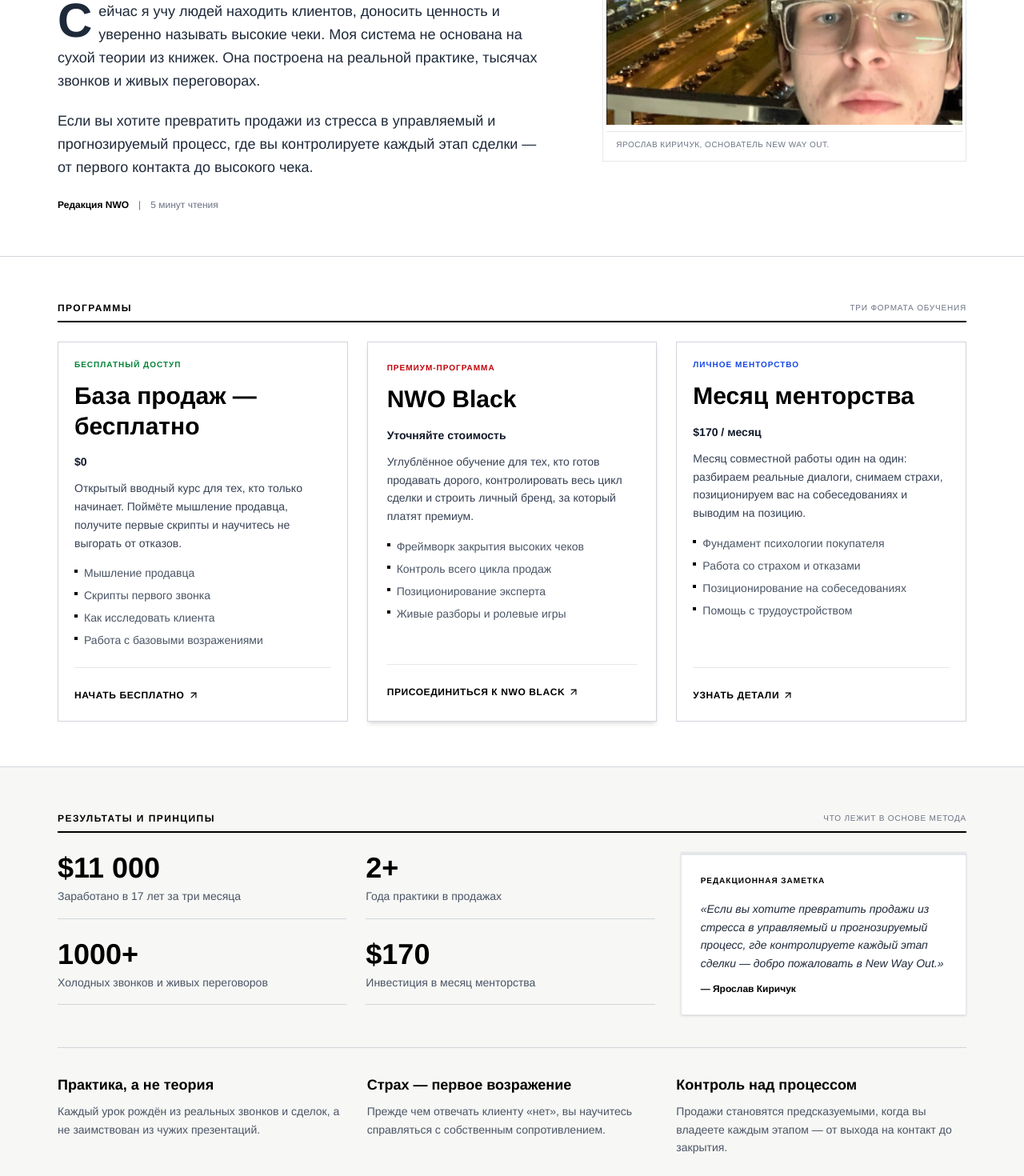
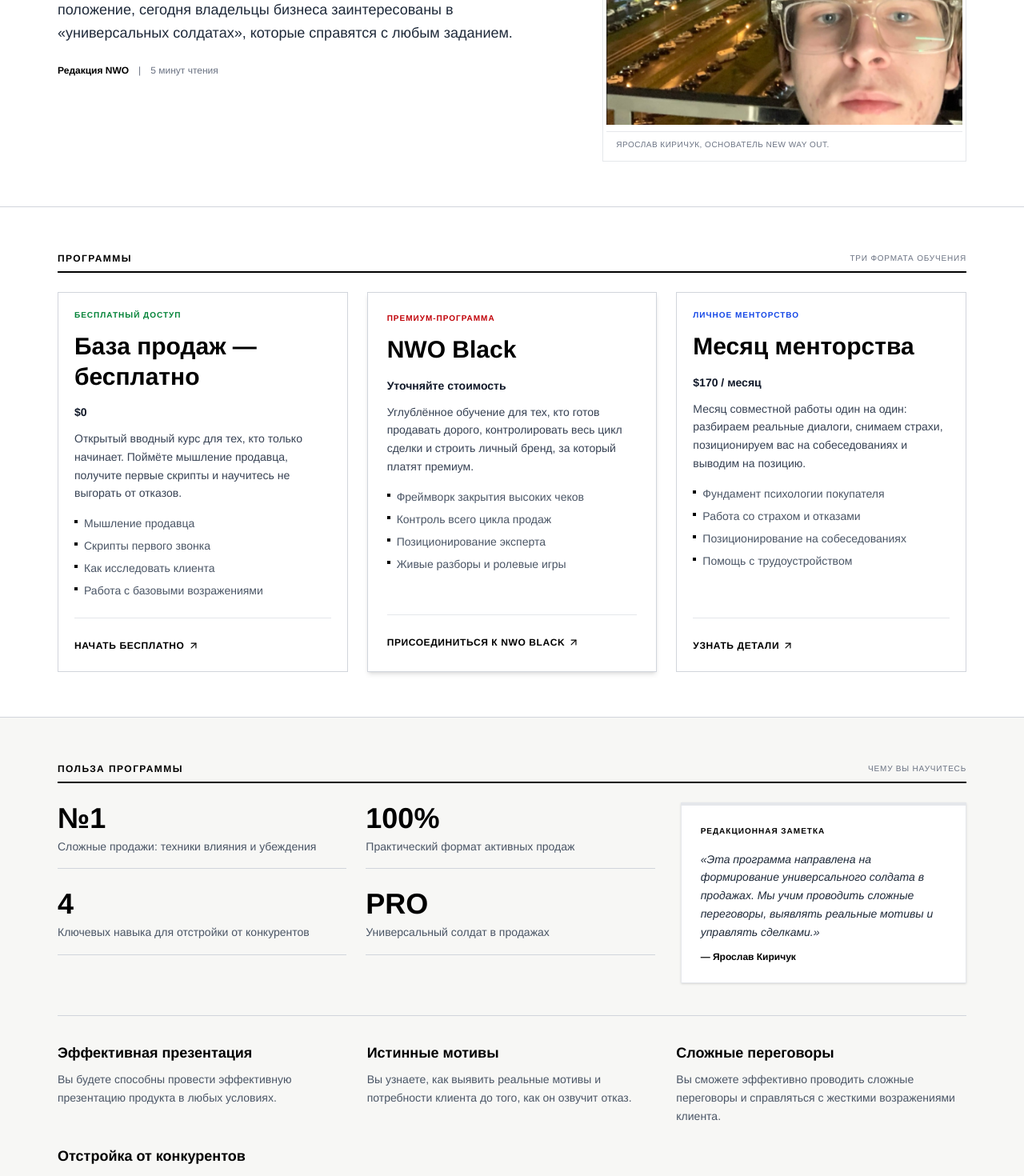
Before and after one commit to yaroslavkiri4ykknifhit-max/NWO, a Next.js app: page / in a window 1280 px wide. Shown: the part 1040-2510 px from the top of the page at 80% size. Built offline with nearby package versions, Linux system fonts and the light colour scheme; a web font is replaced by a local one.

Commit message:
feat: replace marketing copy with MBSchool texts

```diff
--- a/components/landing-page.tsx
+++ b/components/landing-page.tsx
@@ -134,14 +134,14 @@ function LeadStory() {
       <div className="mx-auto max-w-[1200px] px-4 sm:px-6 lg:px-8">
         <div className="grid gap-8 lg:grid-cols-12">
           <div className="lg:col-span-7 lg:pr-8">
-            <h2 className="mb-6 font-display text-4xl font-bold tracking-tight text-black sm:text-5xl md:text-6xl lg:text-[4rem] leading-[1.05] italic">
-              Я — Ярослав Киричук. В 17 лет я сделал $11,000 на продажах.
+            <h2 className="mb-6 font-display text-4xl font-bold tracking-tight text-black sm:text-5xl md:text-6xl lg:text-[3rem] leading-[1.05]">
+              Практический курс по активным продажам
             </h2>
             <p className="mb-5 font-display text-lg leading-relaxed text-gray-800 first-letter:float-left first-letter:text-6xl first-letter:pr-2 first-letter:font-bold first-letter:mt-[-4px]">
-              Сейчас я учу людей находить клиентов, доносить ценность и уверенно называть высокие чеки. Моя система не основана на сухой теории из книжек. Она построена на реальной практике, тысячах звонков и живых переговорах.
+              Если компания хочет продать свой продукт, одного желания и грамотного маркетинга недостаточно. Нужен sales-менеджер, который сможет в короткие сроки обеспечить определенный объем продаж.
             </p>
             <p className="font-display text-lg leading-relaxed text-gray-800">
-              Если вы хотите превратить продажи из стресса в управляемый и прогнозируемый процесс, где вы контролируете каждый этап сделки — от первого контакта до высокого чека.
+              Учитывая уровень конкуренции на рынках и сложное экономическое положение, сегодня владельцы бизнеса заинтересованы в «универсальных солдатах», которые справятся с любым заданием.
             </p>
             <div className="mt-6 flex items-center gap-3 font-ui text-xs text-gray-500">
               <span className="font-semibold text-black">Редакция NWO</span>
@@ -325,24 +325,28 @@ function ProgramsSection() {
 }
 
 const stats = [
-  { value: "$11 000", label: "Заработано в 17 лет за три месяца" },
-  { value: "2+", label: "Года практики в продажах" },
-  { value: "1000+", label: "Холодных звонков и живых переговоров" },
-  { value: "$170", label: "Инвестиция в месяц менторства" },
+  { value: "№1", label: "Сложные продажи: техники влияния и убеждения" },
+  { value: "100%", label: "Практический формат активных продаж" },
+  { value: "4", label: "Ключевых навыка для отстройки от конкурентов" },
+  { value: "PRO", label: "Универсальный солдат в продажах" },
 ]
 
 const principles = [
   {
-    title: "Практика, а не теория",
-    body: "Каждый урок рождён из реальных звонков и сделок, а не заимствован из чужих презентаций.",
+    title: "Эффективная презентация",
+    body: "Вы будете способны провести эффективную презентацию продукта в любых условиях.",
   },
   {
-    title: "Страх — первое возражение",
-    body: "Прежде чем отвечать клиенту «нет», вы научитесь справляться с собственным сопротивлением.",
+    title: "Истинные мотивы",
+    body: "Вы узнаете, как выявить реальные мотивы и потребности клиента до того, как он озвучит отказ.",
   },
   {
-    title: "Контроль над процессом",
-    body: "Продажи становятся предсказуемыми, когда вы владеете каждым этапом — от выхода на контакт до закрытия.",
+    title: "Сложные переговоры",
+    body: "Вы сможете эффективно проводить сложные переговоры и справляться с жесткими возражениями клиента.",
+  },
+  {
+    title: "Отстройка от конкурентов",
+    body: "Вы узнаете о передовых техниках отстройки от конкурентов, чтобы выигрывать сделки без демпинга.",
   },
 ]
 
@@ -350,7 +354,7 @@ function ResultsSection() {
   return (
     <section id="results" className="border-b border-gray-300 bg-[#f7f7f5] py-10 md:py-14">
       <div className="mx-auto max-w-[1200px] px-4 sm:px-6 lg:px-8">
-        <SectionHeader title="Результаты и принципы" subtitle="Что лежит в основе метода" />
+        <SectionHeader title="Польза программы" subtitle="Чему вы научитесь" />
 
         <div className="grid gap-8 lg:grid-cols-12">
           <div className="lg:col-span-8">
@@ -374,8 +378,7 @@ function ResultsSection() {
                 Редакционная заметка
               </h4>
               <p className="font-display text-sm italic leading-relaxed text-gray-800">
-                «Если вы хотите превратить продажи из стресса в управляемый и прогнозируемый процесс, где
-                контролируете каждый этап сделки — добро пожаловать в New Way Out.»
+                «Эта программа направлена на формирование универсального солдата в продажах. Мы учим проводить сложные переговоры, выявлять реальные мотивы и управлять сделками.»
               </p>
               <p className="mt-3 font-ui text-xs font-semibold text-black">
                 — Ярослав Киричук
```
